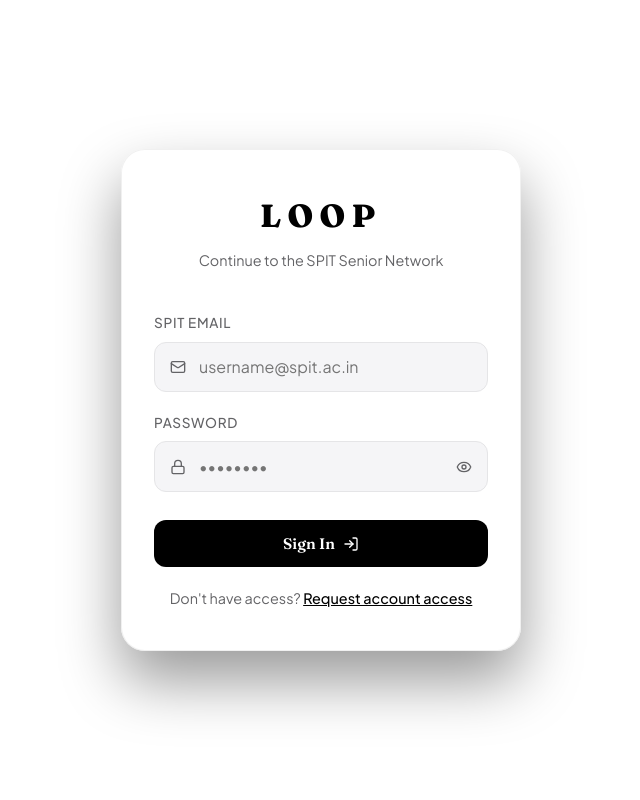
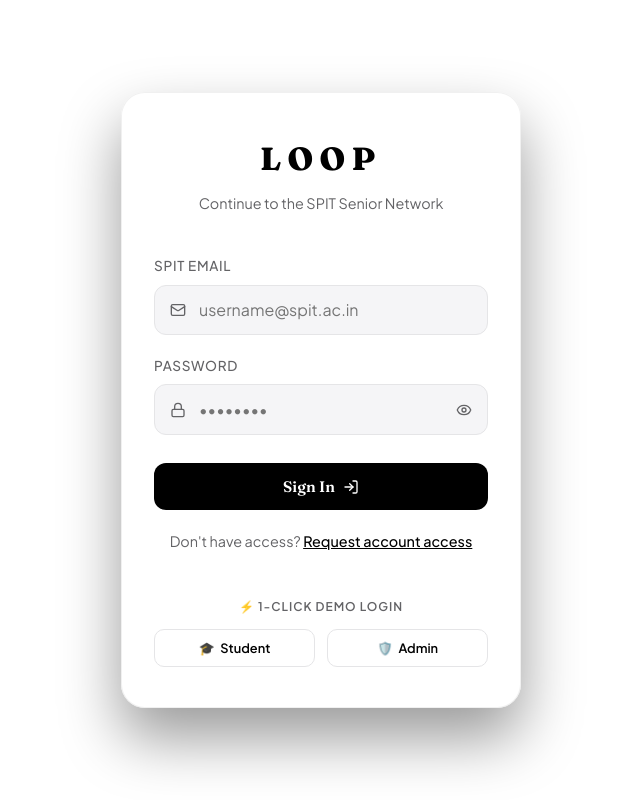
Before and after one commit to swapnil-exxe/loop, a React (Vite) app in the folder frontend/: page /login in a window 1280 px wide. Shown: the whole page, without its empty margins (319-959 px from the left). Built offline with nearby package versions, Linux system fonts and the light colour scheme.

Commit message:
feat: add 1-click Demo Student and Admin quick login buttons to Login page

```diff
--- a/frontend/src/pages/Login.jsx
+++ b/frontend/src/pages/Login.jsx
@@ -330,6 +330,97 @@
           )}
         </div>
 
+        {/* Quick Demo Credentials */}
+        {!isRegisterMode && (
+          <div style={{
+            marginTop: '1.5rem',
+            paddingTop: '1.25rem',
+            borderTop: '1px border-subtle var(--border-color)',
+            textAlign: 'center'
+          }}>
+            <p style={{
+              fontSize: '0.75rem',
+              textTransform: 'uppercase',
+              letterSpacing: '0.08em',
+              color: 'var(--text-secondary)',
+              marginBottom: '0.75rem',
+              fontWeight: 600
+            }}>
+              ⚡ 1-Click Demo Login
+            </p>
+            <div style={{ display: 'flex', gap: '0.75rem' }}>
+              <button
+                type="button"
+                onClick={() => {
+                  setEmail('student@spit.ac.in');
+                  setPassword('student123');
+                  setError('');
+                }}
+                style={{
+                  flex: 1,
+                  padding: '0.65rem 0.5rem',
+                  fontSize: '0.8rem',
+                  borderRadius: '10px',
+                  border: '1px solid var(--border-color)',
+                  backgroundColor: 'rgba(255, 255, 255, 0.05)',
+                  color: 'var(--text-primary)',
+                  cursor: 'pointer',
+                  fontWeight: 600,
+                  transition: 'all 0.2s ease',
+                  display: 'flex',
+                  alignItems: 'center',
+                  justifyContent: 'center',
+                  gap: '0.35rem'
+                }}
+                onMouseEnter={(e) => {
+                  e.currentTarget.style.backgroundColor = 'rgba(255, 255, 255, 0.12)';
+                  e.currentTarget.style.borderColor = 'var(--accent-color)';
+                }}
+                onMouseLeave={(e) => {
+                  e.currentTarget.style.backgroundColor = 'rgba(255, 255, 255, 0.05)';
+                  e.currentTarget.style.borderColor = 'var(--border-color)';
+                }}
+              >
+                <span>🎓</span> Student
+              </button>
+              <button
+                type="button"
+                onClick={() => {
+                  setEmail('admin@spit.ac.in');
+                  setPassword('admin123');
+                  setError('');
+                }}
+                style={{
+                  flex: 1,
+                  padding: '0.65rem 0.5rem',
+                  fontSize: '0.8rem',
+                  borderRadius: '10px',
+                  border: '1px solid var(--border-color)',
+                  backgroundColor: 'rgba(255, 255, 255, 0.05)',
+                  color: 'var(--text-primary)',
+                  cursor: 'pointer',
+                  fontWeight: 600,
+                  transition: 'all 0.2s ease',
+                  display: 'flex',
+                  alignItems: 'center',
+                  justifyContent: 'center',
+                  gap: '0.35rem'
+                }}
+                onMouseEnter={(e) => {
+                  e.currentTarget.style.backgroundColor = 'rgba(255, 255, 255, 0.12)';
+                  e.currentTarget.style.borderColor = 'var(--accent-color)';
+                }}
+                onMouseLeave={(e) => {
+                  e.currentTarget.style.backgroundColor = 'rgba(255, 255, 255, 0.05)';
+                  e.currentTarget.style.borderColor = 'var(--border-color)';
+                }}
+              >
+                <span>🛡️</span> Admin
+              </button>
+            </div>
+          </div>
+        )}
+
 
 
 
```
